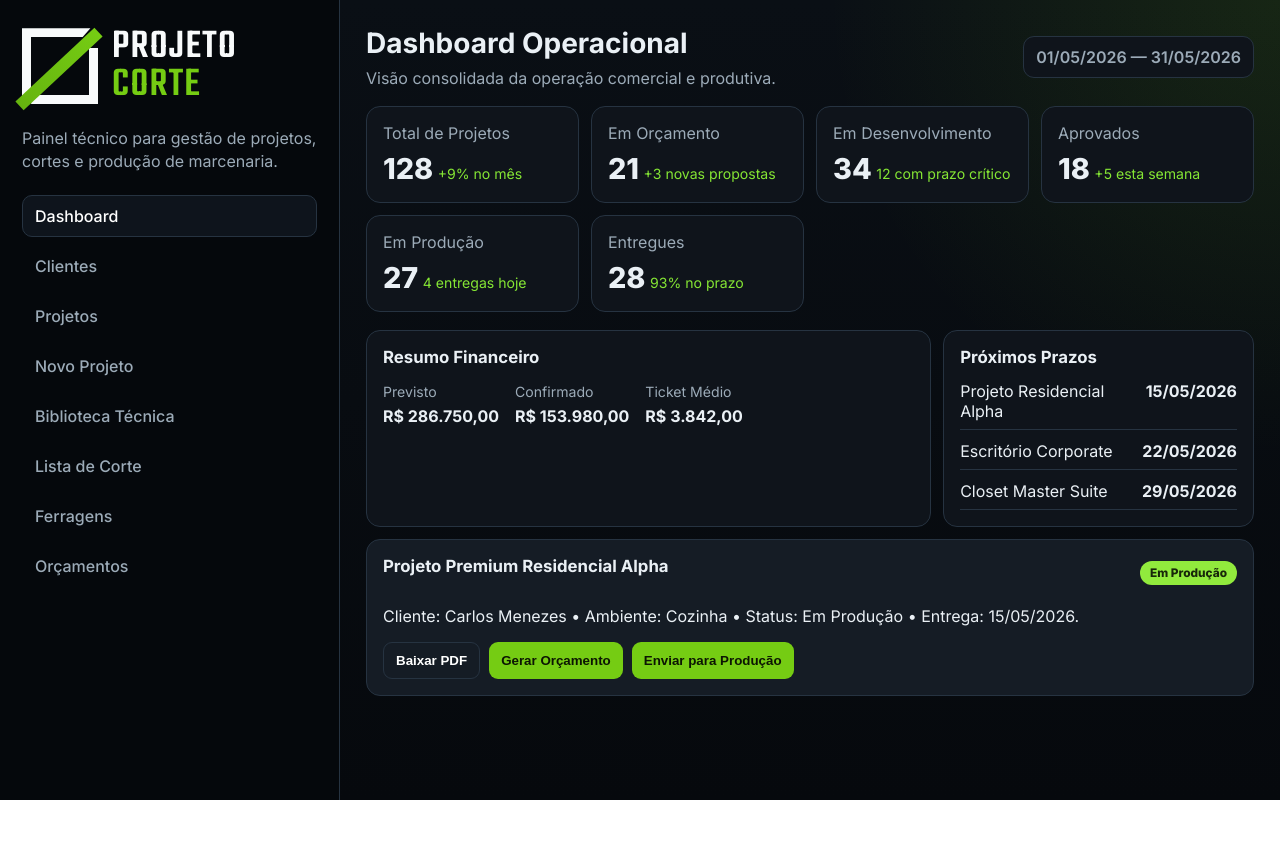
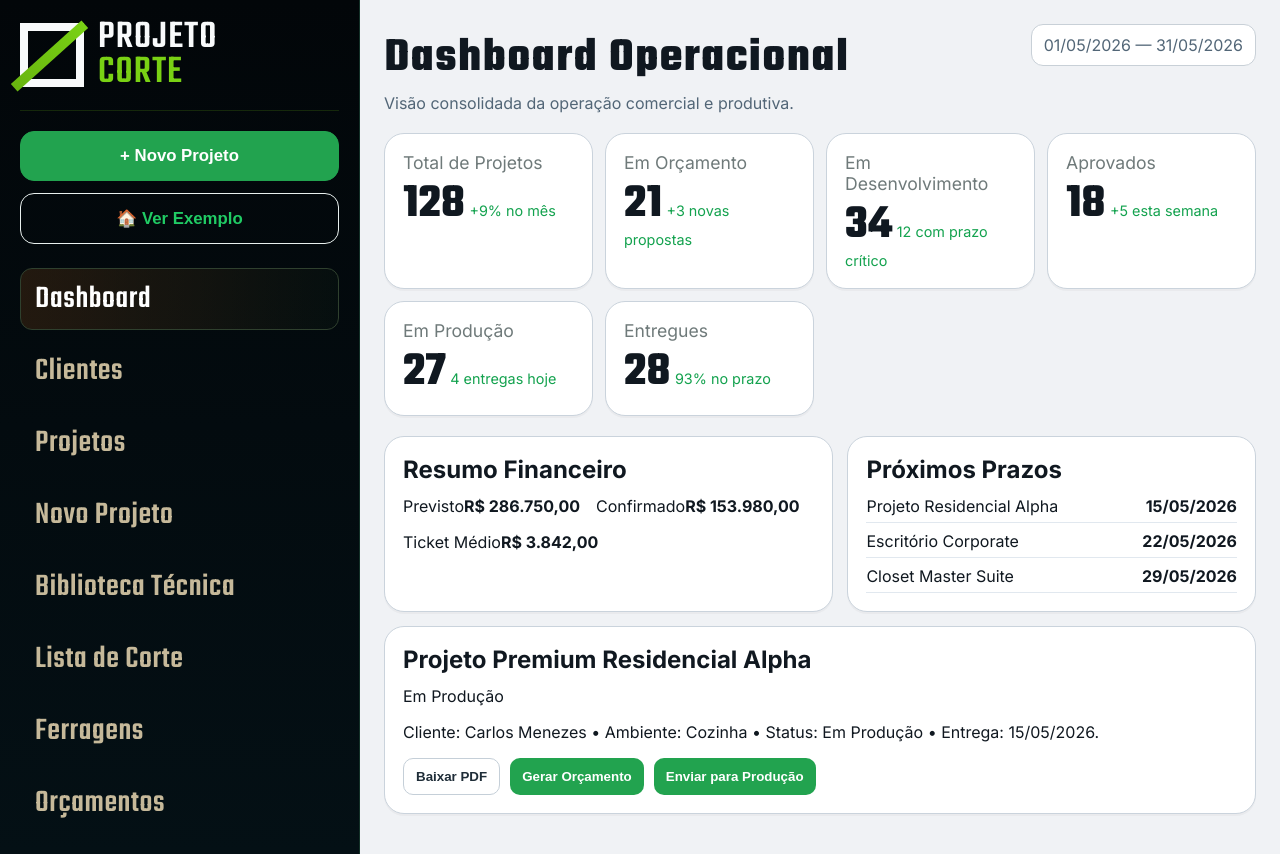
Before and after one commit to Nenkkyou/projeto-corte, a plain HTML site: page index.html in a window 1280 px wide. Before the commit the page ends 800 px from the top, so only its background shows below. Drawn offline with Linux system fonts and the light colour scheme.

Commit message:
fix: ajustar proporção da logo e alinhamento do dashboard

```diff
--- a/index.html
+++ b/index.html
@@ -23,7 +23,10 @@
           </div>
         </div>
 
-        <p class="sidebar-lead">Painel técnico para gestão de projetos, cortes e produção de marcenaria.</p>
+        <div class="sidebar-actions">
+          <button class="sidebar-btn primary">+ Novo Projeto</button>
+          <button class="sidebar-btn secondary">🏠 Ver Exemplo</button>
+        </div>
 
         <nav class="menu" id="menu"></nav>
       </aside>
--- a/styles.css
+++ b/styles.css
@@ -1,191 +1,62 @@
 :root {
-  --bg: #06090d;
-  --surface: #0f141b;
-  --surface-2: #151c25;
-  --line: #263341;
-  --text: #eaf0f5;
-  --muted: #9cabb8;
-  --green: #75cc13;
-  --green-strong: #66b40f;
+  --bg: #080d11;
+  --surface: #121820;
+  --surface-2: #18212b;
+  --line: #253443;
+  --text: #edf3f7;
+  --muted: #9eb0be;
+  --green: #79d114;
+  --green-strong: #68b50f;
   --white: #f8fafb;
 }
+* { box-sizing: border-box; }
+body { margin: 0; font-family: Inter, sans-serif; color: var(--text); background: linear-gradient(180deg, #0b1118, var(--bg)); }
 
-* { box-sizing: border-box; }
+.app-layout { min-height: 100vh; display: grid; grid-template-columns: 360px 1fr; }
+.sidebar { background: linear-gradient(180deg, #020609, #041015); border-right: 1px solid #133027; padding: 20px; }
 
-body {
-  margin: 0;
-  font-family: Inter, sans-serif;
-  color: var(--text);
-  background:
-    radial-gradient(circle at top right, rgba(117, 204, 19, 0.12), transparent 30%),
-    linear-gradient(180deg, #0a0f15, var(--bg));
-}
+.brand { display: flex; align-items: center; gap: 14px; margin-bottom: 20px; }
+.brand-icon { width: 64px; aspect-ratio: 1; position: relative; flex: 0 0 64px; }
+.brand-frame { position: absolute; inset: 0; border: 8px solid var(--white); }
+.brand-cut { position: absolute; width: 95px; height: 10px; left: -18px; top: 28px; transform: rotate(-42deg); background: linear-gradient(90deg, var(--green-strong), var(--green)); }
+.brand-text { font-family: Teko, sans-serif; letter-spacing: .07em; line-height: .88; }
+.brand-top,.brand-bottom { display:block; font-size:2.5rem; }
+.brand-top{ color:var(--white);} .brand-bottom{ color:var(--green);}
 
-.app-layout {
-  min-height: 100vh;
-  display: grid;
-  grid-template-columns: 340px 1fr;
-}
+.sidebar-actions { border-top: 1px solid rgba(117, 209, 20, 0.16); padding-top: 20px; display:grid; gap:12px; margin-bottom: 24px; }
+.sidebar-btn { width:100%; border-radius:14px; padding:14px 16px; font-weight:700; font-size:1.05rem; cursor:pointer; }
+.sidebar-btn.primary { background:#22a34f; border:1px solid #22a34f; color:#fff; }
+.sidebar-btn.secondary { background:transparent; color:#20cb64; border:1px solid #e8f0ee; }
 
-.sidebar {
-  background: #05080c;
-  border-right: 1px solid var(--line);
-  padding: 28px 22px;
-}
+.menu { display:grid; gap:10px; }
+.menu a { text-decoration:none; color:#c6b99a; border:1px solid transparent; border-radius:12px; padding:14px 14px; font-size:2rem; font-family:Teko,sans-serif; letter-spacing:.02em; line-height:1; }
+.menu a.active,.menu a:hover { color:#fff; background:linear-gradient(90deg, rgba(74,44,18,.45), rgba(18,36,22,.2)); border-color:#2f402e; }
 
-.brand {
-  display: flex;
-  align-items: center;
-  gap: 14px;
-}
+.content { padding: 24px; background:#f0f2f5; color:#101820; }
+.topbar { display:flex; justify-content:space-between; align-items:flex-start; gap:12px; }
+.topbar h1 { margin:0; font-size:3rem; font-family:Teko,sans-serif; letter-spacing:.03em; }
+.topbar p { margin:0; color:#526677; }
+.period { background:#fff; border:1px solid #c8d0d7; border-radius:12px; padding:10px 12px; color:#526677; }
 
-.brand-icon {
-  width: 76px;
-  height: 76px;
-  position: relative;
-}
+.metrics { margin:20px 0; display:grid; grid-template-columns:repeat(4,minmax(160px,1fr)); gap:12px; }
+.card { background:#fff; border:1px solid #cad3dc; border-radius:20px; padding:18px; box-shadow:0 2px 0 rgba(0,0,0,.03); }
+.metric-label { color:#6f7a7a; display:block; margin-bottom:8px; font-size:1.1rem; }
+.metric-value { font-size:3rem; font-family:Teko,sans-serif; line-height:1; }
+.metric-trend { color:#13a24e; font-size:.9rem; }
 
-.brand-frame {
-  position: absolute;
-  inset: 0;
-  border: 9px solid var(--white);
-  clip-path: polygon(0 0, 90% 0, 74% 18%, 16% 18%, 16% 72%, 80% 72%, 80% 26%, 100% 26%, 100% 100%, 12% 100%, 12% 83%, 0 100%);
-}
+.panel-grid { display:grid; grid-template-columns:1.1fr 1fr; gap:14px; }
+.card h2 { margin:0 0 12px; }
+.inline-stats { display:flex; gap:16px; flex-wrap:wrap; }
+.list { list-style:none; margin:0; padding:0; display:grid; gap:8px; }
+.list li { display:flex; justify-content:space-between; border-bottom:1px solid #e1e8ef; padding-bottom:6px; }
 
-.brand-cut {
-  position: absolute;
-  width: 108px;
-  height: 12px;
-  left: -17px;
-  top: 35px;
-  background: linear-gradient(90deg, var(--green-strong), var(--green));
-  transform: rotate(-43deg);
-}
+.featured { margin-top:14px; }
+.actions { display:flex; gap:10px; flex-wrap:wrap; }
+button { border:0; border-radius:10px; padding:10px 12px; background:#22a34f; color:#fff; font-weight:700; }
+button.ghost { background:#fff; border:1px solid #c5cfd8; color:#1f2d38; }
 
-.brand-text { font-family: Teko, sans-serif; letter-spacing: 0.08em; line-height: 0.92; }
-.brand-top { display: block; font-size: 2.6rem; color: var(--white); }
-.brand-bottom { display: block; font-size: 2.6rem; color: var(--green); }
-
-.sidebar-lead {
-  margin: 22px 0;
-  color: var(--muted);
-  line-height: 1.45;
-}
-
-.menu {
-  display: grid;
-  gap: 8px;
-}
-
-.menu a {
-  text-decoration: none;
-  color: var(--muted);
-  border: 1px solid transparent;
-  border-radius: 10px;
-  padding: 10px 12px;
-  font-weight: 500;
-}
-
-.menu a.active,
-.menu a:hover {
-  color: #fff;
-  background: #0e141c;
-  border-color: var(--line);
-}
-
-.content { padding: 26px; }
-
-.topbar {
-  display: flex;
-  justify-content: space-between;
-  gap: 16px;
-  align-items: center;
-}
-
-.topbar h1 { margin: 0; font-size: 1.75rem; }
-.topbar p { margin: 8px 0 0; color: var(--muted); }
-
-.period {
-  border: 1px solid var(--line);
-  background: var(--surface);
-  padding: 10px 12px;
-  border-radius: 11px;
-  color: var(--muted);
-  font-weight: 600;
-}
-
-.metrics {
-  margin: 18px 0;
-  display: grid;
-  gap: 12px;
-  grid-template-columns: repeat(auto-fit, minmax(180px, 1fr));
-}
-
-.card {
-  background: var(--surface);
-  border: 1px solid var(--line);
-  border-radius: 14px;
-  padding: 16px;
-}
-
-.metric-value { font-size: 1.8rem; font-weight: 800; }
-.metric-label { color: var(--muted); margin-bottom: 8px; display: block; }
-.metric-trend { font-size: 0.88rem; color: #85e634; }
-
-.panel-grid {
-  display: grid;
-  grid-template-columns: 2fr 1.1fr;
-  gap: 12px;
-}
-
-.card h2 { margin: 0 0 14px; font-size: 1.05rem; }
-.inline-stats { display: flex; flex-wrap: wrap; gap: 16px; }
-.inline-stats strong { display: block; margin-top: 5px; }
-.inline-stats span { color: var(--muted); font-size: 0.88rem; }
-
-.list { list-style: none; margin: 0; padding: 0; display: grid; gap: 11px; }
-.list li { display: flex; justify-content: space-between; border-bottom: 1px solid var(--line); padding-bottom: 8px; }
-
-.featured {
-  margin-top: 12px;
-  background: var(--surface-2);
-}
-
-.title-row {
-  display: flex;
-  justify-content: space-between;
-  align-items: center;
-  gap: 8px;
-}
-
-.badge {
-  background: #91ea3d;
-  color: #18270a;
-  border-radius: 999px;
-  padding: 5px 10px;
-  font-size: 0.74rem;
-  font-weight: 800;
-}
-
-.actions { display: flex; gap: 9px; flex-wrap: wrap; margin-top: 12px; }
-
-button {
-  border: 0;
-  background: var(--green);
-  color: #0c1503;
-  font-weight: 800;
-  border-radius: 9px;
-  padding: 10px 12px;
-  cursor: pointer;
-}
-
-button.ghost {
-  background: transparent;
-  color: #fff;
-  border: 1px solid var(--line);
-}
-
-@media (max-width: 1080px) {
+@media (max-width: 1180px) {
   .app-layout { grid-template-columns: 1fr; }
+  .metrics { grid-template-columns: repeat(2, minmax(140px,1fr)); }
   .panel-grid { grid-template-columns: 1fr; }
 }
```
